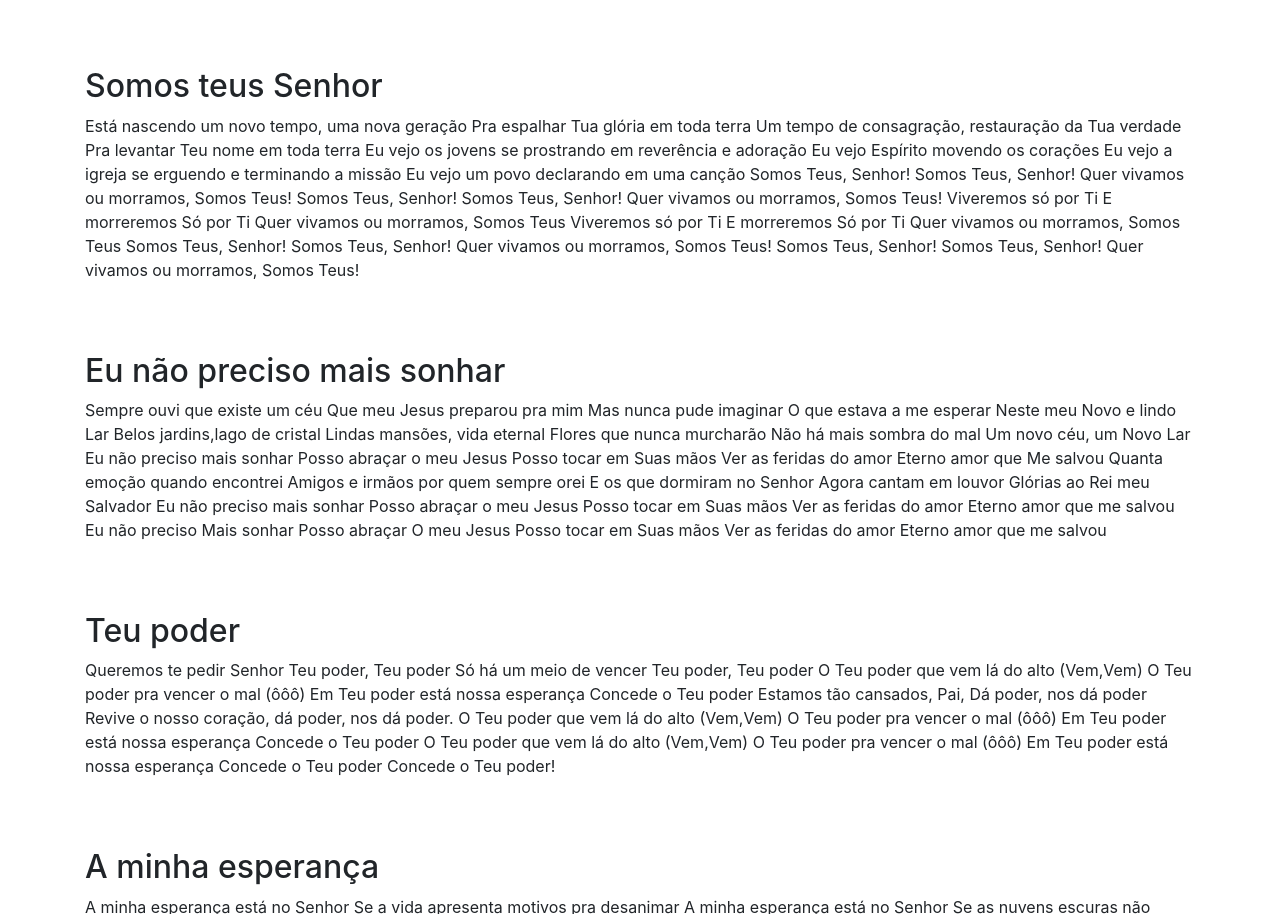
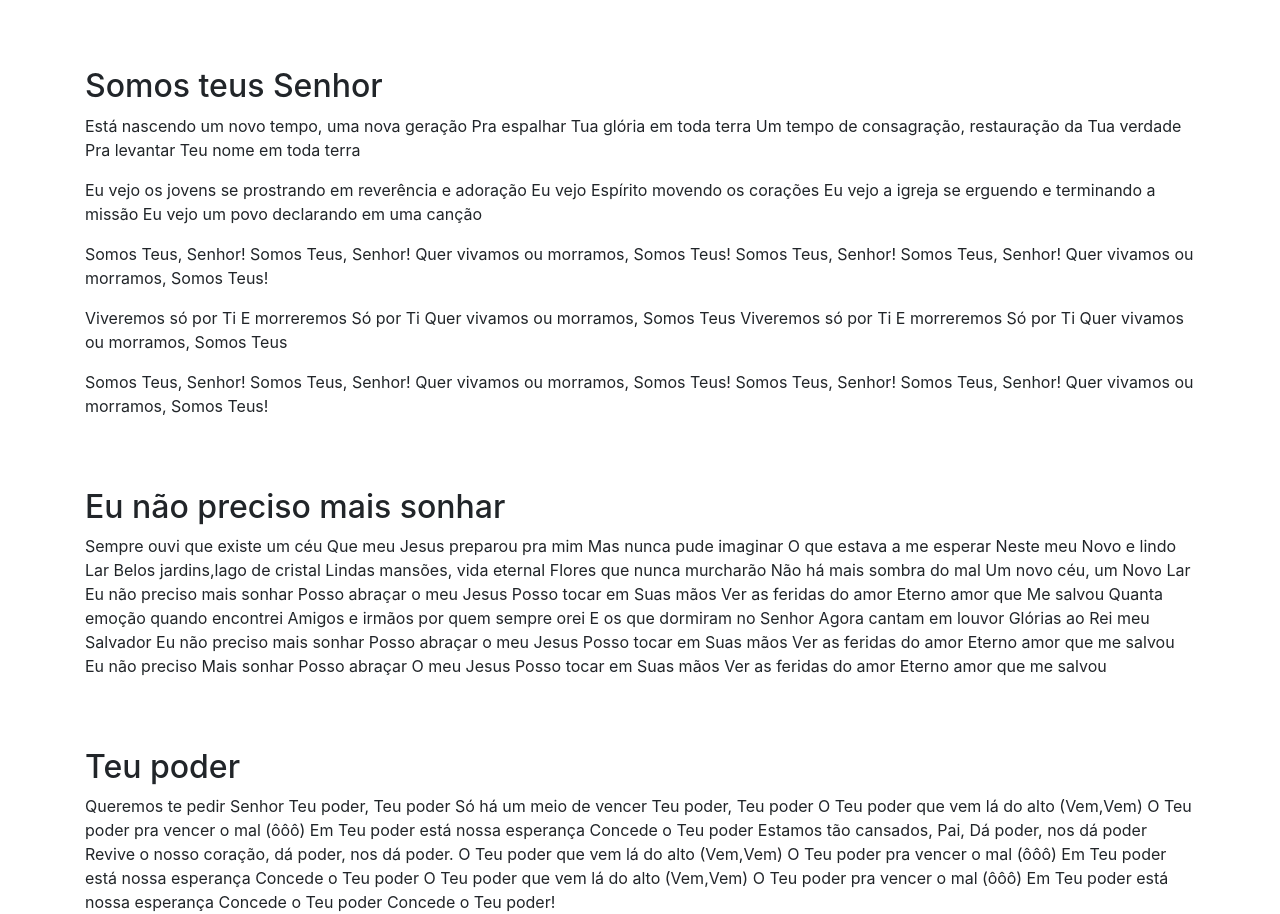
Before and after one commit to andreluizralmeida/PgRefugio, a plain HTML site: page index.html in a window 1280 px wide. Shown: the part 2525-3439 px from the top of the page. Drawn offline with nearby package versions, Linux system fonts and the light colour scheme.

Commit message:
Teste somos teus

```diff
--- a/index.html
+++ b/index.html
@@ -255,33 +255,31 @@
 
         <div id="musica6" class="letra-musica">
             <h2>Somos teus Senhor</h2>
-            <p>Está nascendo um
-                novo tempo, uma nova geração
-                Pra espalhar Tua glória
-                em toda terra
+            <p>Está nascendo um novo tempo, uma nova geração
+                Pra espalhar Tua glória em toda terra
                 Um tempo de consagração, restauração da Tua verdade
-                Pra levantar Teu nome em toda terra
-                Eu vejo os jovens
+                Pra levantar Teu nome em toda terra </p>
+                <p>Eu vejo os jovens
                 se prostrando em reverência e adoração
                 Eu vejo Espírito
                 movendo os corações
                 Eu vejo a igreja se erguendo e terminando a missão
                 Eu vejo um povo
-                declarando em uma canção
-                Somos Teus, Senhor!
+                declarando em uma canção</p>
+                <p>Somos Teus, Senhor!
                 Somos Teus, Senhor!
                 Quer vivamos ou morramos, Somos Teus!
                 Somos Teus, Senhor!
                 Somos Teus, Senhor!
-                Quer vivamos ou morramos, Somos Teus!
-                Viveremos só por Ti
+                Quer vivamos ou morramos, Somos Teus!</p>
+                <p>Viveremos só por Ti
                 E morreremos
                 Só por Ti
                 Quer vivamos ou morramos, Somos Teus
                 Viveremos só por Ti
                 E morreremos Só por Ti
-                Quer vivamos ou morramos, Somos Teus
-                Somos Teus, Senhor!
+                Quer vivamos ou morramos, Somos Teus</p>
+                <p>Somos Teus, Senhor!
                 Somos Teus, Senhor!
                 Quer vivamos ou morramos, Somos Teus!
                 Somos Teus, Senhor! Somos Teus, Senhor!
```
